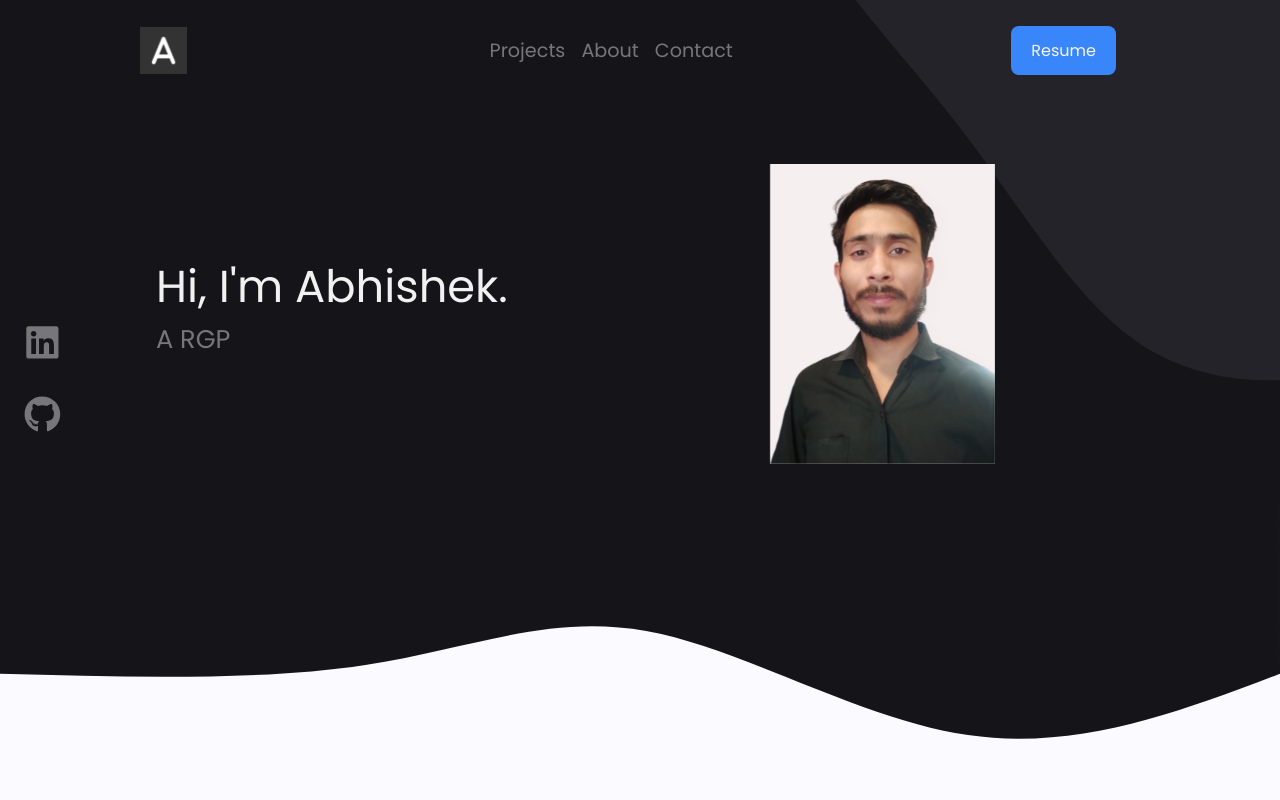
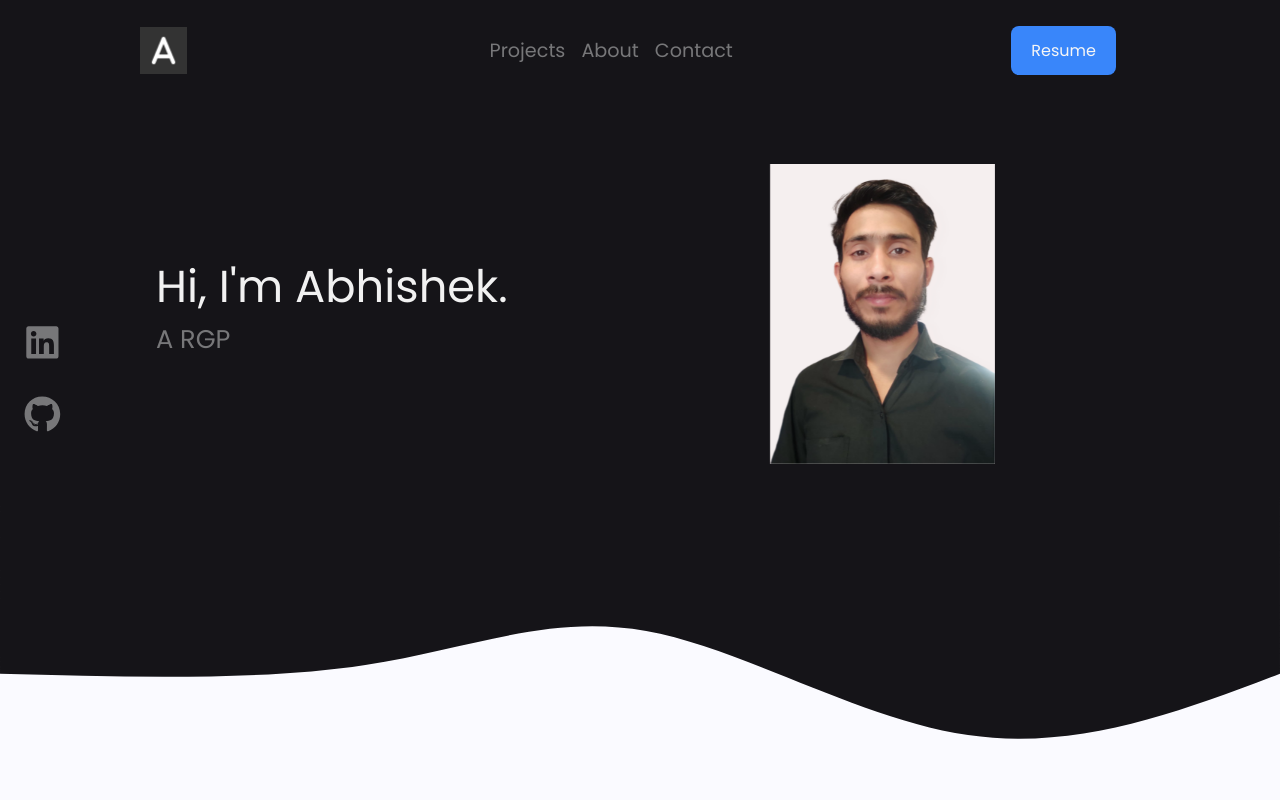
Before and after one commit to patelabhishek7828/react-portfolio, a React (Create React App) app: page / in a window 1280 px wide. Shown: the top 800 px of the page. Built offline with nearby package versions, Linux system fonts and the light colour scheme.

Commit message:
link fixes

```diff
--- a/src/components/Header/Header.js
+++ b/src/components/Header/Header.js
@@ -1,6 +1,8 @@
 import React from "react";
 import { Nav, Logo, NavLink, Bars, NavMenu, NavBtn } from "./HeaderElements";
 import logo from "../../assets/logo.png";
+import ResumePdf from "../../assets/ResumeAbhishek.pdf";
+
 const Header = ({ toggle }) => {
   return (
     <div className="Container" style={{padding: 0}}>
@@ -26,7 +28,7 @@ const Header = ({ toggle }) => {
         <NavBtn>
           <a
             className="btn PrimaryBtn"
-            href="https://publuu.com/flip-book/830817/1826421" download="Abhishek_Resume.pdf"
+            href={ResumePdf}
             target="_blank"
             rel="noopener noreferrer"
           >
--- a/src/index.css
+++ b/src/index.css
@@ -18,7 +18,7 @@ body {
 
 main {
   background: #151418;
-  background-image: url('../public/blob-haikei.svg');
+  /* background: #24A3B5 ; */
   background-repeat: no-repeat;
   background-size: cover;
   width: 100%;
@@ -89,6 +89,7 @@ video {
   border: none;
   background: rgb(57, 134, 250);
   color: #f6f6f6;
+  display: inline-block;
 }
 
 .SecondaryBtn{
```
Also changed, not shown: public/footerimg.png (added), 1 other file (tests, documents, lock files or other folders).
